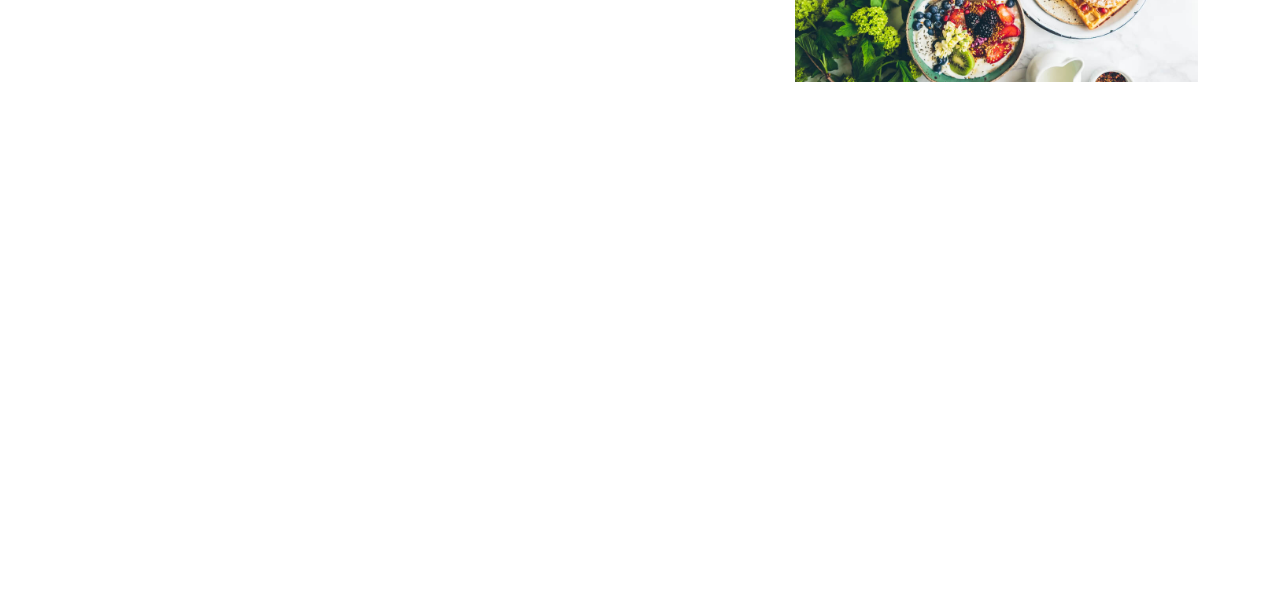
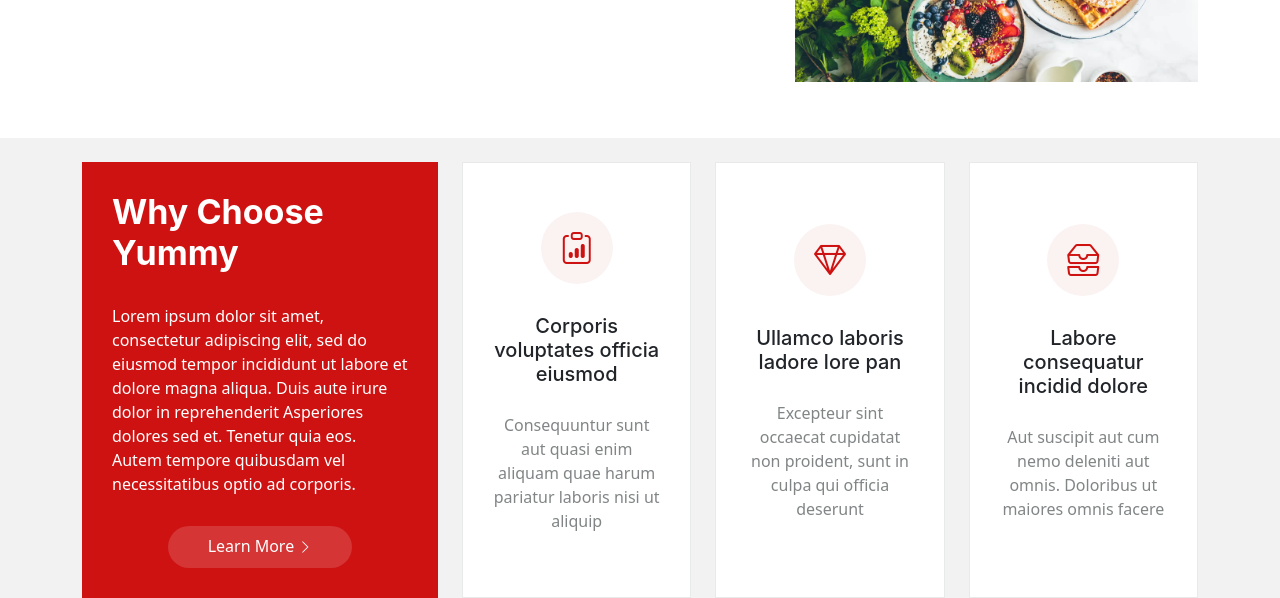
Before and after one commit to meriemeloualfi/JavaScript_DOM_Final_Project_ELOUALFI_Meriem, a website: page index.html in a window 1280 px wide. Shown: the part 1633-2231 px from the top of the page. Before the commit the page ends 1795 px from the top, so only its background shows below. Drawn offline with nearby package versions, Linux system fonts and the light colour scheme; a web font is replaced by a local one.

Commit message:
why choose

```diff
--- a/index.html
+++ b/index.html
@@ -76,11 +76,12 @@
         </div>
     </section>
     <!--end hero section-->
+    <!--start about-->
     <section id="about" class="about ">
         <div class="section-title">
             <h2>About Us<br></h2>
             <p><span>Learn More</span> <span class="dscp">About Us</span></p>
-        </div><!-- End Section Title -->
+        </div>
 
         <div class="container">
 
@@ -125,10 +126,58 @@
                     </div>
                 </div>
             </div>
+        </div>
+    </section>
+    <!--end about-->
+    <!--start why choose-->
+    <section  class="why-us section ">
+        <div class="container">
+          <div class="row gy-4">
+            <div class="col-lg-4" >
+              <div class="why-box">
+                <h3>Why Choose Yummy</h3>
+                <p>
+                  Lorem ipsum dolor sit amet, consectetur adipiscing elit, sed do eiusmod tempor incididunt ut labore et dolore magna aliqua. Duis aute irure dolor in reprehenderit
+                  Asperiores dolores sed et. Tenetur quia eos. Autem tempore quibusdam vel necessitatibus optio ad corporis.
+                </p>
+                <div class="text-center">
+                  <a href="#" class="more-btn"><span>Learn More</span> <i class="bi bi-chevron-right"></i></a>
+                </div>
+              </div>
+            </div>
+            <div class="col-lg-8 d-flex ">
+              <div class="row gy-4">
 
+                <div class="col-xl-4">
+                  <div class="icon-box d-flex flex-column justify-content-center align-items-center">
+                    <i class="bi bi-clipboard-data"></i>
+                    <h4>Corporis voluptates officia eiusmod</h4>
+                    <p>Consequuntur sunt aut quasi enim aliquam quae harum pariatur laboris nisi ut aliquip</p>
+                  </div>
+                </div>
+
+                <div class="col-xl-4">
+                  <div class="icon-box d-flex flex-column justify-content-center align-items-center">
+                    <i class="bi bi-gem"></i>
+                    <h4>Ullamco laboris ladore lore pan</h4>
+                    <p>Excepteur sint occaecat cupidatat non proident, sunt in culpa qui officia deserunt</p>
+                  </div>
+                </div>
+
+                <div class="col-xl-4" >
+                  <div class="icon-box d-flex flex-column justify-content-center align-items-center">
+                    <i class="bi bi-inboxes"></i>
+                    <h4>Labore consequatur incidid dolore</h4>
+                    <p>Aut suscipit aut cum nemo deleniti aut omnis. Doloribus ut maiores omnis facere</p>
+                  </div>
+                </div>
+              </div>
+            </div>
+          </div>
         </div>
+      </section>
+    <!--end why choose-->
 
-    </section>
     <script src="./node_modules/bootstrap/dist/js/bootstrap.bundle.js"></script>
     <!-- GLightbox JS -->
     <script src="https://cdn.jsdelivr.net/npm/glightbox@3.0.8/dist/js/glightbox.min.js"></script>
--- a/src/sass/_allModules.sass
+++ b/src/sass/_allModules.sass
@@ -1,3 +1,4 @@
 @import ../sass/modules/_nav
 @import ../sass/modules/_hero
 @import ../sass/modules/_about
+@import ../sass/modules/_whyChoose
--- /dev/null
+++ b/src/sass/modules/_whyChoose.sass
@@ -0,0 +1,57 @@
+.section
+    background-color: #f2f2f2
+.why-us
+    .why-box
+        color: #fff
+        background-color: #ce1212
+        padding: 30px
+        h3
+            color: #fff
+            font-family: "Inter"
+            font-weight: 700
+            font-size: 34px
+            margin-bottom: 30px
+        p
+            margin-bottom: 30px
+        a
+            text-decoration: none
+        .more-btn
+            display: inline-block
+            background-color: #d53535
+            padding: 8px 40px 10px 40px
+            color: #fff
+            border-radius: 50px
+            i
+                font-size: 14px
+            &:hover
+                color: #ce1212
+                background-color: #fff
+    .icon-box
+        background-color: #fff
+        text-align: center
+        padding: 40px 30px
+        width: 100%
+        height: 100%
+        border: 1px solid #e8e9e9
+        i
+            color: #ce1212
+            font-size: 32px
+            margin-bottom: 30px
+            background-color: #fbf2f2
+            border-radius: 50px
+            display: flex
+            justify-content: center
+            align-items: center
+            width: 72px
+            height: 72px
+            &:hover
+                color: #ffffff
+                background-color: #ce1212
+        h4
+            font-size: 20px
+            font-weight: 500
+            margin: 0 0 27px 0
+            font-family: "Inter"
+        p
+            font-size: 16px
+            color:#818586
```
Also changed, not shown: public/css/app.css, 1 other file.
